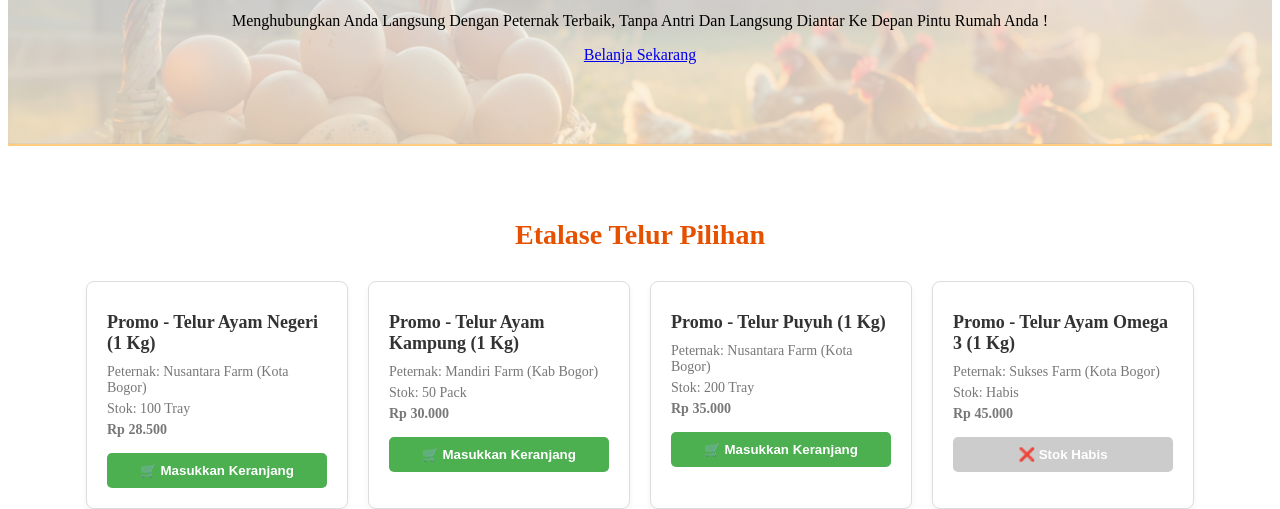
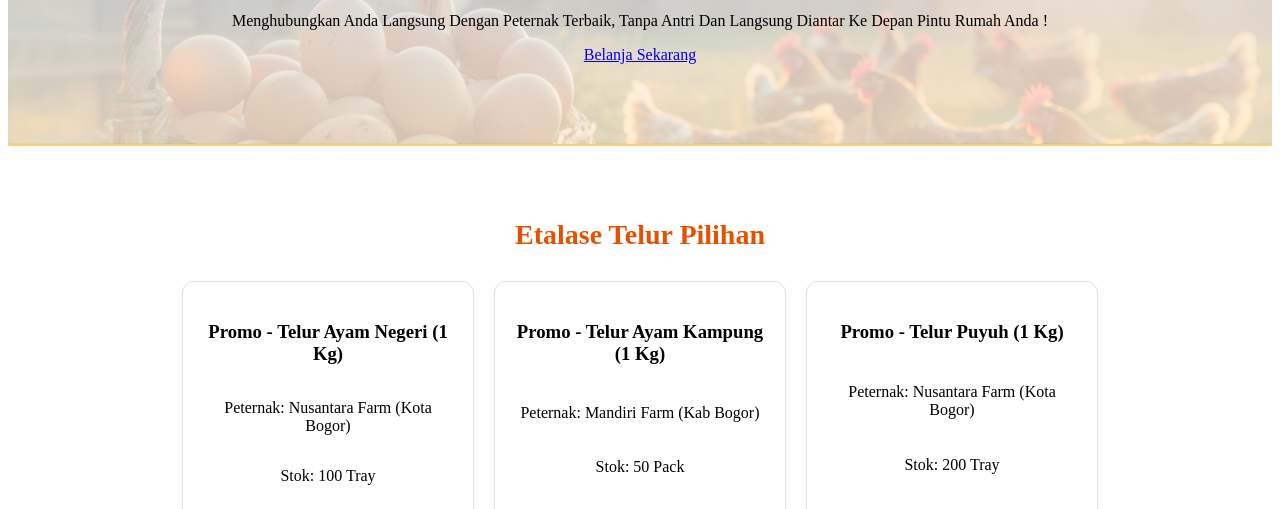
Before and after one commit to Agus-Pian-P/Proyek-Telur-Ayam-Nusantara, a plain HTML site: page index.html in a window 1280 px wide. Shown: the part 278-787 px from the top of the page. Drawn offline with Linux system fonts and the light colour scheme.

Commit message:
Update index.html

```diff
--- a/index.html
+++ b/index.html
@@ -52,19 +52,49 @@
         /* Grid Produk */
         .product-grid, .info-grid, .farmer-grid { display: flex; justify-content: center; gap: 20px; flex-wrap: wrap; }
 
+        /* --- STYLING KARTU PRODUK (PRODUCT CARD) --- */
         .product-card {
-            background: white; border: 1px solid #ddd; border-radius: 8px; padding: 20px; width: 220px;
-            box-shadow: 0 4px 6px rgba(0,0,0,0.05); text-align: left;
+            background: white;
+            border: 1px solid #e0e0e0;
+            border-radius: 12px; /* Sudut kartu dibuat lebih melengkung agar modern */
+            padding: 20px;
+            width: 250px;
+            /* Flexbox agar isi kartu (judul, harga, tombol) tersusun rapi */
+            display: flex;
+            flex-direction: column;
+            justify-content: space-between;
+            box-shadow: 0 4px 6px rgba(0,0,0,0.05);
+            /* Transisi halus saat kursor menyentuh kartu */
             transition: transform 0.3s ease, box-shadow 0.3s ease;
         }
-        .product-card:hover { transform: translateY(-10px); box-shadow: 0 10px 20px rgba(0,0,0,0.15); }
-        .product-card h3 { margin: 10px 0; color: #333; font-size: 18px; }
-        .product-card p { color: #777; font-size: 14px; margin: 5px 0; }
-        .price { color: #e65100; font-size: 20px; font-weight: bold; margin: 10px 0; }
 
-        .btn-beli { background-color: #4CAF50; color: white; padding: 10px; border: none; width: 100%; border-radius: 5px; cursor: pointer; margin-top: 10px; font-weight: bold; transition: background 0.3s; }
-        .btn-beli:hover { background-color: #45a049; }
+        /* Efek melayang saat kursor berada di atas kartu produk */
+        .product-card:hover {
+            transform: translateY(-8px);
+            box-shadow: 0 12px 24px rgba(0,0,0,0.15);
+        }
 
+        /* --- STYLING TOMBOL BELI / KERANJANG --- */
+        .btn-beli {
+            background-color: #4CAF50; /* Warna hijau khas tombol beli */
+            color: white;
+            padding: 12px;
+            border: none;
+            width: 100%;
+            border-radius: 8px;
+            cursor: pointer;
+            margin-top: 15px;
+            font-weight: bold;
+            font-size: 14px;
+            /* Ini kuncinya: Transisi warna dan ukuran yang sangat halus */
+            transition: background-color 0.3s ease, transform 0.2s ease;
+        }
+
+        /* Efek saat tombol "Masukkan Keranjang" disentuh kursor */
+        .btn-beli:hover {
+            background-color: #388E3C; /* Hijau berubah sedikit lebih gelap */
+            transform: scale(1.03); /* Tombol membesar sedikit (3%) seolah ditekan */
+        }
         /* Info & Keunggulan Card */
         .info-card { background: white; padding: 20px; border-radius: 8px; width: 280px; box-shadow: 0 4px 6px rgba(0,0,0,0.05); border-top: 4px solid #ff9800; }
         .info-card h3 { color: #e65100; margin-top: 0; }
```
